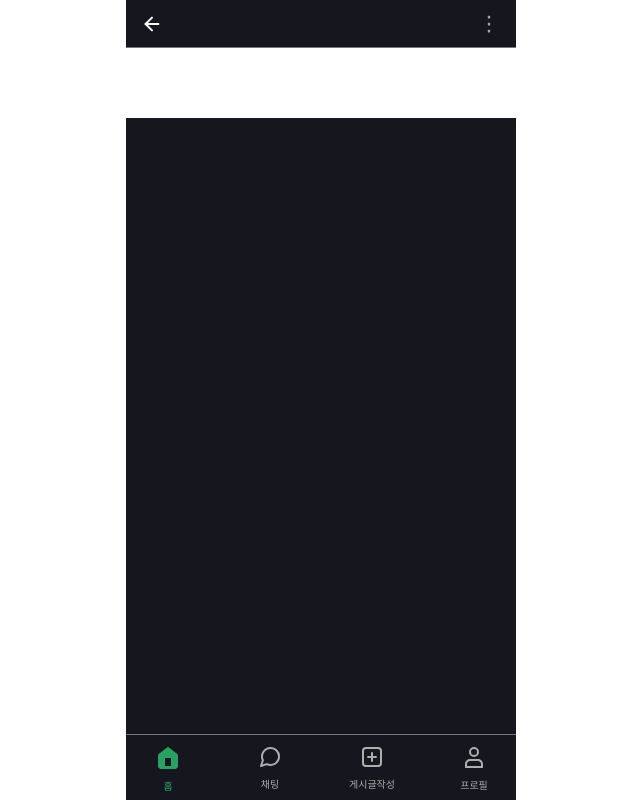
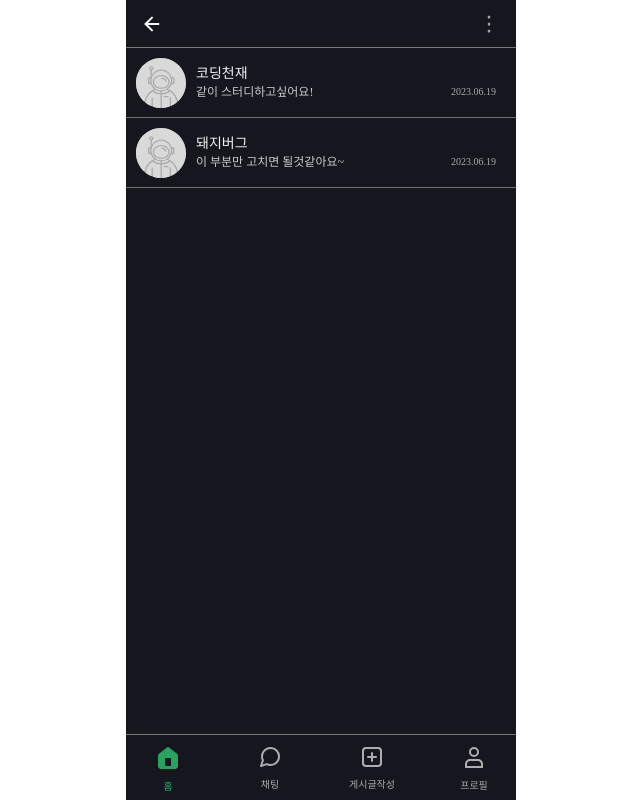
Before and after one commit to FRONTENDSCHOOL5/final-03-code-space, a React (Create React App) app: page /messagelist in a window 1280 px wide. Shown: the whole page, without its empty margins (319-959 px from the left). Built offline with nearby package versions, Linux system fonts and the light colour scheme; what recoil-persist would draw is missing.

Commit message:
💄 Styles : message 리스트 UI 구현(#25)

```diff
--- a/src/Pages/MessageListPage.jsx
+++ b/src/Pages/MessageListPage.jsx
@@ -2,12 +2,32 @@ import React from 'react';
 import styled from 'styled-components';
 import MainHeader from '../Components/Common/MainHeader';
 import BottomNav from '../Components/Common/BottomNav';
+import ProfileImg from '../assets/img/profile-img.svg';
 
 const MessageListPage = () => {
   return (
     <>
       <MainHeader type="more"></MainHeader>
-      <SWrapChatList></SWrapChatList>
+      <SWrapChatList>
+        <SProfileImg></SProfileImg>
+        <SMsgWrap>
+          <SMsgName>코딩천재</SMsgName>
+          <SContentWrap>
+            <SMsgContent>같이 스터디하고싶어요!</SMsgContent>
+            <SMsgDate>2023.06.19</SMsgDate>
+          </SContentWrap>
+        </SMsgWrap>
+      </SWrapChatList>
+      <SWrapChatList>
+        <SProfileImg></SProfileImg>
+        <SMsgWrap>
+          <SMsgName>돼지버그</SMsgName>
+          <SContentWrap>
+            <SMsgContent>이 부분만 고치면 될것같아요~</SMsgContent>
+            <SMsgDate>2023.06.19</SMsgDate>
+          </SContentWrap>
+        </SMsgWrap>
+      </SWrapChatList>
       <BottomNav></BottomNav>
     </>
   );
@@ -16,7 +36,45 @@ const MessageListPage = () => {
 export default MessageListPage;
 
 const SWrapChatList = styled.div`
+  display: flex;
+  justify-content: left;
+  align-items: center;
   width: 390px;
   height: 70px;
-  background-color: white;
+  border-bottom: 1px solid var(--border-gray);
 `;
+
+const SProfileImg = styled.div`
+  margin-left: 10px;
+  width: 50px;
+  height: 50px;
+  background-image: url(${ProfileImg});
+  background-size: 50px 50px;
+`;
+
+const SMsgWrap = styled.div`
+  margin-left: 10px;
+`;
+
+const SMsgName = styled.p`
+  margin-bottom: 5px;
+  color: var(--white);
+  font-size: 14px;
+`;
+
+const SContentWrap = styled.div`
+  width: 300px;
+  display: flex;
+  justify-content: space-between;
+  align-items: center;
+`;
+
+const SMsgContent = styled.p`
+  color: var(--lightgray);
+  font-size: 12px;
+`;
+
+const SMsgDate = styled.p`
+  color: var(--gray);
+  font-size: 10px;
+`;
```
Also changed, not shown: src/assets/img/profile-img.svg (added).
